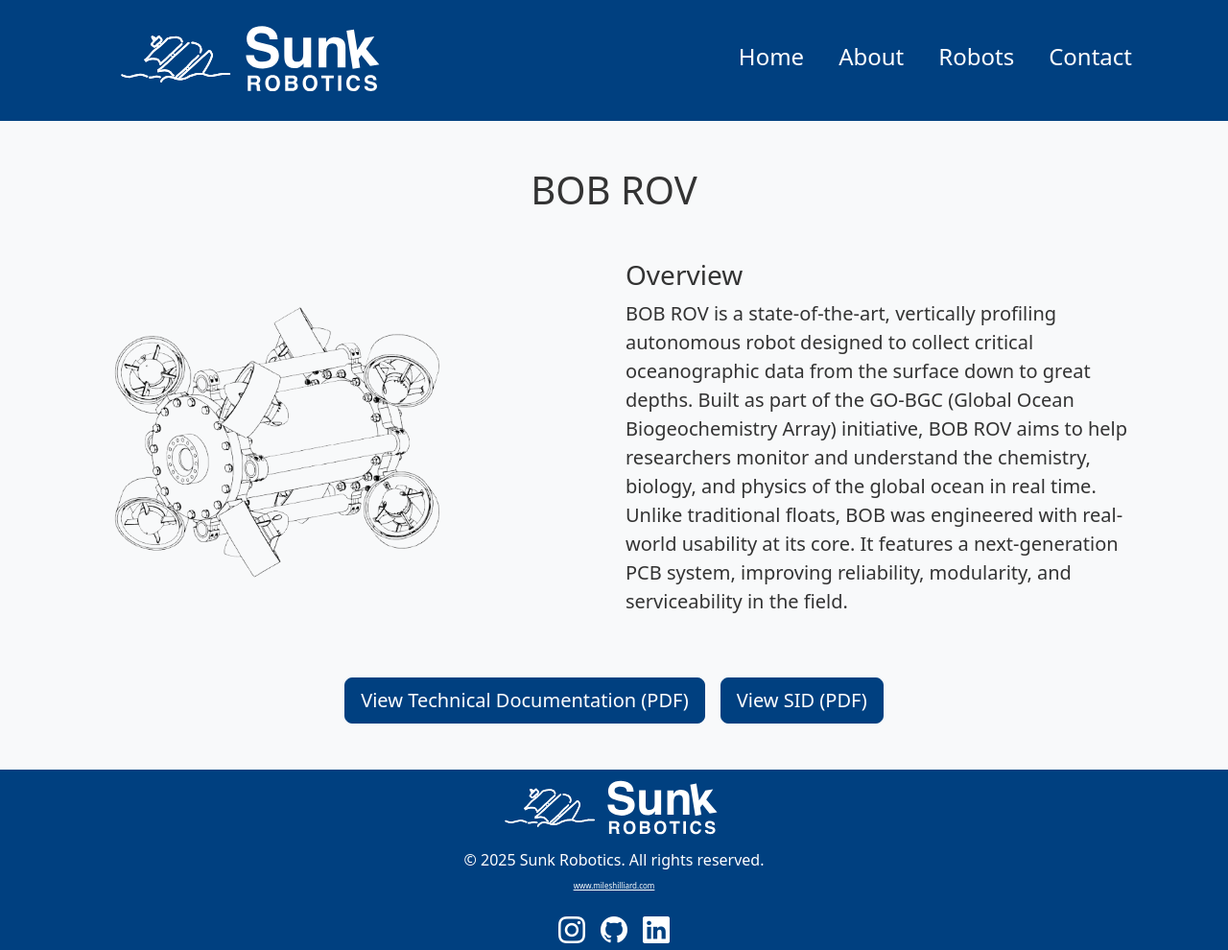
After one commit to syntaxerror019/sunkrobotics, a Flask app: template src/templates/bob.html in a window 1280 px wide. The commit adds this page. Shown: the whole page at 96% size. Run offline with Flask 2, Linux system fonts and the light colour scheme; the template is opened without the code that fills it, so the values that code supplies are empty.

Commit message:
bobrov robot added

```diff
--- /dev/null
+++ b/src/templates/bob.html
@@ -0,0 +1,35 @@
+{% extends "base.html" %}
+
+{% block content %}
+
+<!-- Products / Showcase Section -->
+<section id="robots" class="py-5 bg-light">
+  <div class="container">
+    <h1 class="text-center mb-5">BOB ROV</h1>
+
+    <!-- Product 1 -->
+    <div class="row align-items-center mb-5">
+      <div class="col-md-6">
+        <img src="{{ url_for('static', filename='img/bob/bob.webp') }}" class="img-fluid rounded" style="max-width: 400px;" alt="Bob ROV">
+      </div>
+      <div class="col-md-6">
+        <h3>Overview</h3>
+        <p class="lead">
+          BOB ROV is a state-of-the-art, vertically profiling autonomous robot designed to collect critical oceanographic data from the surface down to great depths. Built as part of the GO-BGC (Global Ocean Biogeochemistry Array) initiative, BOB ROV aims to help researchers monitor and understand the chemistry, biology, and physics of the global ocean in real time. Unlike traditional floats, BOB was engineered with real-world usability at its core. It features a next-generation PCB system, improving reliability, modularity, and serviceability in the field.
+        </p>
+      </div>
+    </div>
+
+  <div class="d-flex justify-content-center">
+    <a href="{{ url_for('static', filename='img/jena/ds.pdf') }}" target="_blank" class="btn btn-primary btn-lg mx-2">
+      View Technical Documentation (PDF)
+    </a>
+    <a href="{{ url_for('static', filename='img/jena/sid.pdf') }}" target="_blank" class="btn btn-primary btn-lg mx-2">
+      View SID (PDF)
+    </a>
+  </div>
+</section>
+
+
+
+{% endblock %}
```
Also changed, not shown: src/templates/index.html (+14 -0 lines), src/static/img/bob/bob.webp (added).
